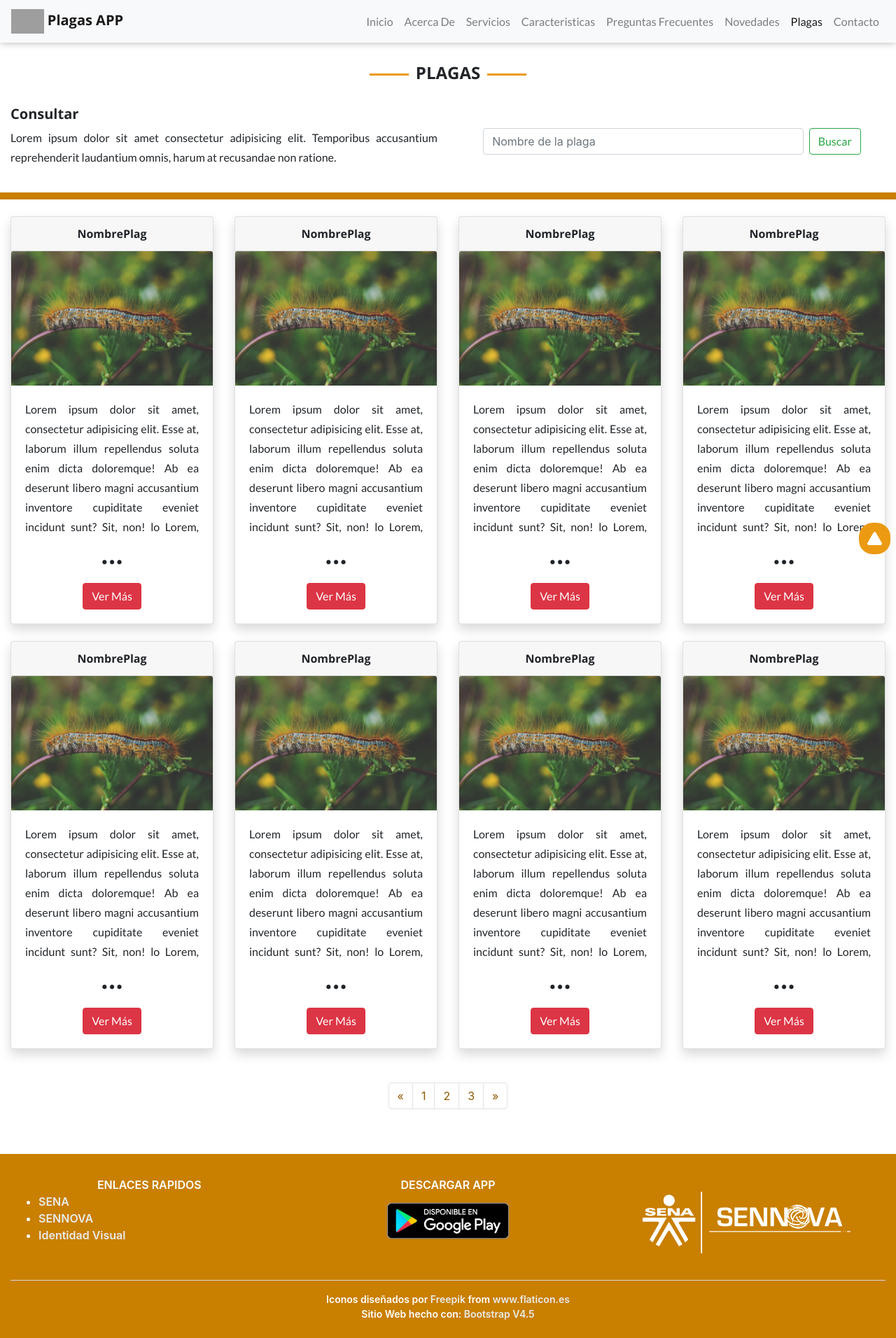
After one commit to michaelsandino/Sitio_web_Plagas, a PHP site: page /plagas/index.html in a window 1280 px wide. The commit adds this page. Shown: the whole page at 70% size. Run offline with PHP 8.4, Linux system fonts and the light colour scheme; grey boxes are pictures that could not be loaded.

Commit message:
Arreglos en modulo de plagas

```diff
--- a/contacto/index.html
+++ b/contacto/index.html
@@ -10,7 +10,7 @@
     <meta name="description" content="Aplicación para la detección de plagas en cultivos, Desarrollado por SENNOVA.">
 
     <meta name="og:title" content="Plagas APP - Contacto">
-    <meta name="og:description" content="Aplicación para la detección de plagas en cultivos, Desarrollado por SENNOVA.">
+    <meta name="og:description" content="Si tiene alguna duda puede comunicarse con nosotros llenando el formulario o utilizando la Información de contacto.">
     <meta name="og:type" content="website">
     <meta name="og:url" content="https://michaelsandino.github.io/Sitio_web_Plagas/contacto">
     <meta name="og:image" content="../img/logo.jpg">
--- a/css/style.css
+++ b/css/style.css
@@ -197,6 +197,14 @@ footer .col-6{
     margin:0 auto;
 }
 
+footer a{
+    color: #e9ebeb;
+}
+
+footer a:hover{
+    color: #e9ebeb;
+}
+
 /* Boton de subir */
 .go-up{
     border-radius: 20px;
@@ -211,14 +219,6 @@ footer .col-6{
 .arrow{
     padding: 12px;
     width: 45px;
-}
-
-footer a{
-    color: #e9ebeb;
-}
-
-footer a:hover{
-    color: #e9ebeb;
 }
 
 /* .icon-social-media{
--- a/identidad_visual/index.html
+++ b/identidad_visual/index.html
@@ -7,10 +7,10 @@
 
     <!-- Meta Tags -->
     <meta name="title" content="Plagas APP">
-    <meta name="description" content="Identidad visual de la Aplicación Plagas, Desarrollado por SENNOVA.">
+    <meta name="description" content="Aplicación para la detección de plagas en cultivos, Desarrollado por SENNOVA.">
 
     <meta name="og:title" content="Plagas APP - Identidad Visual">
-    <meta name="og:description" content="Identidad visual de la Aplicación Plagas, Desarrollado por SENNOVA.">
+    <meta name="og:description" content="Identidad visual de la Aplicación Plagas.">
     <meta name="og:type" content="website">
     <meta name="og:url" content="https://michaelsandino.github.io/Sitio_web_Plagas/identidad_visual/">
     <meta name="og:image" content="../img/logo.jpg">
--- /dev/null
+++ b/plagas/index.html
@@ -0,0 +1,299 @@
+<!DOCTYPE html>
+<html lang="es">
+
+<head>
+    <meta charset="UTF-8" />
+    <meta name="viewport" content="width=device-width, initial-scale=1, shrink-to-fit=no">
+
+    <!-- Meta Tags -->
+    <meta name="title" content="Plagas APP">
+    <meta name="description" content="Aplicación para la detección de plagas en cultivos, Desarrollado por SENNOVA.">
+
+    <meta name="og:title" content="Plagas APP - Plagas">
+    <meta name="og:description" content="Consulta las plagas registras en la Aplicación.">
+    <meta name="og:type" content="website">
+    <meta name="og:url" content="https://michaelsandino.github.io/Sitio_web_Plagas/plagas">
+    <meta name="og:image" content="../img/logo.jpg">
+    <meta name="og:site_name" content="Plagas APP - Detector de plagas">
+
+    <!-- Tipografia -->
+    <link href="https://fonts.googleapis.com/css2?family=Lato:ital,wght@0,400;0,700;1,400&family=Open+Sans:wght@700&display=swap" rel="stylesheet" />
+
+    <!-- Bootstrap -->
+    <link rel="stylesheet" href="../css/style.css" />
+    <link rel="stylesheet" href="../css/bootstrap.css" />
+
+    <!-- Icono -->
+    <link rel="icon" type="image/svg" href="../img/logo.svg">
+
+    <title>Plagas</title>
+</head>
+
+<body>
+
+    <!-- Menu -->
+    <header class="container-fluit fixed-top">
+        <nav class="navbar navbar-expand-lg navbar-light bg-light">
+            <a class="navbar-brand subtitle" href="#">
+                <img src="../img/logo.svg" height="35px" alt="Logo" loading="lazy">
+                Plagas APP</a>
+            <button class="navbar-toggler" type="button" data-toggle="collapse" data-target="#menu" aria-controls="navbarSupportedContent" aria-expanded="false" aria-label="Toggle navigation">
+                <span class="navbar-toggler-icon"></span>
+            </button>
+            <div class="collapse navbar-collapse justify-content-end" id="menu" data-toggle="collapse" data-target="#menu.show">
+                <div class="navbar-nav">
+                    <a class="nav-link" href="../">Inicio</a>
+                    <a class="nav-link" href="../#acerca_de">Acerca De</a>
+                    <a class="nav-link" href="../#servicios">Servicios</a>
+                    <a class="nav-link" href="../#caracteristicas">Caracteristicas</a>
+                    <a class="nav-link" href="../#preguntas_frecuentes">Preguntas Frecuentes</a>
+
+                    <a class="nav-link " href="../novedades">Novedades</a>
+                    <a class="nav-link active" href="#">Plagas</a>
+                    <a class="nav-link " href="../contacto">Contacto</a>
+                </div>
+            </div>
+        </nav>
+    </header>
+
+    <!-- BUSCADOR Y MENSAJE -->
+    <div class="container-fluid">
+
+        <section class="row">
+
+            <!-- Titulo y subtitulo -->
+            <div class="col-12">
+                <h2 class="text-center h4 title pb-4">Plagas</h2>
+                <h3 class="h5 subtitle">Consultar</h3>
+            </div>
+            <!-- Mensaje -->
+            <div class="col-12 col-lg-6 pb-3">
+                <p class="text mb-0">Lorem ipsum dolor sit amet consectetur adipisicing elit. Temporibus accusantium reprehenderit laudantium omnis, harum at recusandae non ratione.</p>
+            </div>
+            <!-- Buscardor -->
+            <div class="col-12 col-lg-6">
+                <form class="form-inline justify-content-center">
+                    <input class="form-control mr-sm-2 w-75" type="search" placeholder="Nombre de la plaga" aria-label="Search">
+                    <button class="btn btn-outline-success my-2 my-sm-0 text" type="submit">Buscar</button>
+                </form>
+            </div>
+
+         <div class="line"></div>
+        </section>
+
+
+        <!-- RESULTADOS DE PLAGAS -->
+        <section class="row">
+
+            <article class="col-10 col-sm-6 col-md-4 col-lg-3 mt-4 mx-auto">
+                <!-- PLAGAS -->
+                <div class="card text-center shadow" style="width: 100%;">
+                    <!-- Titulo -->
+                    <div class="card-header subtitle">NombrePlag</div>
+                    <!-- Imagen -->
+                    <img src="../img/plaga.jpg" class="card-img-top" alt="plaga">
+                    <div class="card-body">
+                    <!-- Texto -->
+                    <p class="card-text text plague-text">Lorem ipsum dolor sit amet, consectetur adipisicing elit. Esse at, laborum illum repellendus soluta enim dicta doloremque! Ab ea deserunt libero magni accusantium inventore cupiditate eveniet incidunt sunt? Sit, non! lo Lorem, ipsum dolor sit amet consectetur adipisicing elit. Dolorum possimus ipsam at repellendus repellat, pariatur ea, explicabo odit itaque vitae delectus repudiandae quasi, corrupti eum incidunt labore laborum placeat similique.</p>
+                    <p class="ellipsis text">...</p>
+                    <!-- Boton -->
+                    <a href="ver_mas/" class="btn btn-danger text">Ver Más</a>
+                    </div>
+                </div>
+            </article>
+
+            <article class="col-10 col-sm-6 col-md-4 col-lg-3 mt-4 mx-auto">
+                <!-- PLAGAS -->
+                <div class="card text-center shadow" style="width: 100%;">
+                    <!-- Titulo -->
+                    <div class="card-header subtitle">NombrePlag</div>
+                    <!-- Imagen -->
+                    <img src="../img/plaga.jpg" class="card-img-top" alt="plaga">
+                    <div class="card-body">
+                    <!-- Texto -->
+                    <p class="card-text text plague-text">Lorem ipsum dolor sit amet, consectetur adipisicing elit. Esse at, laborum illum repellendus soluta enim dicta doloremque! Ab ea deserunt libero magni accusantium inventore cupiditate eveniet incidunt sunt? Sit, non! lo Lorem, ipsum dolor sit amet consectetur adipisicing elit. Dolorum possimus ipsam at repellendus repellat, pariatur ea, explicabo odit itaque vitae delectus repudiandae quasi, corrupti eum incidunt labore laborum placeat similique.</p>
+                    <p class="ellipsis text">...</p>
+                    <!-- Boton -->
+                    <a href="ver_mas/" class="btn btn-danger text">Ver Más</a>
+                    </div>
+                </div>
+            </article>
+
+            <article class="col-10 col-sm-6 col-md-4 col-lg-3 mt-4 mx-auto">
+                <!-- PLAGAS -->
+                <div class="card text-center shadow" style="width: 100%;">
+                    <!-- Titulo -->
+                    <div class="card-header subtitle">NombrePlag</div>
+                    <!-- Imagen -->
+                    <img src="../img/plaga.jpg" class="card-img-top" alt="plaga">
+                    <div class="card-body">
+                    <!-- Texto -->
+                    <p class="card-text text plague-text">Lorem ipsum dolor sit amet, consectetur adipisicing elit. Esse at, laborum illum repellendus soluta enim dicta doloremque! Ab ea deserunt libero magni accusantium inventore cupiditate eveniet incidunt sunt? Sit, non! lo Lorem, ipsum dolor sit amet consectetur adipisicing elit. Dolorum possimus ipsam at repellendus repellat, pariatur ea, explicabo odit itaque vitae delectus repudiandae quasi, corrupti eum incidunt labore laborum placeat similique.</p>
+                    <p class="ellipsis text">...</p>
+                    <!-- Boton -->
+                    <a href="ver_mas/" class="btn btn-danger text">Ver Más</a>
+                    </div>
+                </div>
+            </article>
+
+            <article class="col-10 col-sm-6 col-md-4 col-lg-3 mt-4 mx-auto">
+                <!-- PLAGAS -->
+                <div class="card text-center shadow" style="width: 100%;">
+                    <!-- Titulo -->
+                    <div class="card-header subtitle">NombrePlag</div>
+                    <!-- Imagen -->
+                    <img src="../img/plaga.jpg" class="card-img-top" alt="plaga">
+                    <div class="card-body">
+                    <!-- Texto -->
+                    <p class="card-text text plague-text">Lorem ipsum dolor sit amet, consectetur adipisicing elit. Esse at, laborum illum repellendus soluta enim dicta doloremque! Ab ea deserunt libero magni accusantium inventore cupiditate eveniet incidunt sunt? Sit, non! lo Lorem, ipsum dolor sit amet consectetur adipisicing elit. Dolorum possimus ipsam at repellendus repellat, pariatur ea, explicabo odit itaque vitae delectus repudiandae quasi, corrupti eum incidunt labore laborum placeat similique.</p>
+                    <p class="ellipsis text">...</p>
+                    <!-- Boton -->
+                    <a href="ver_mas/" class="btn btn-danger text">Ver Más</a>
+                    </div>
+                </div>
+            </article>
+
+            <article class="col-10 col-sm-6 col-md-4 col-lg-3 mt-4 mx-auto">
+                <!-- PLAGAS -->
+                <div class="card text-center shadow" style="width: 100%;">
+                    <!-- Titulo -->
+                    <div class="card-header subtitle">NombrePlag</div>
+                    <!-- Imagen -->
+                    <img src="../img/plaga.jpg" class="card-img-top" alt="plaga">
+                    <div class="card-body">
+                    <!-- Texto -->
+                    <p class="card-text text plague-text">Lorem ipsum dolor sit amet, consectetur adipisicing elit. Esse at, laborum illum repellendus soluta enim dicta doloremque! Ab ea deserunt libero magni accusantium inventore cupiditate eveniet incidunt sunt? Sit, non! lo Lorem, ipsum dolor sit amet consectetur adipisicing elit. Dolorum possimus ipsam at repellendus repellat, pariatur ea, explicabo odit itaque vitae delectus repudiandae quasi, corrupti eum incidunt labore laborum placeat similique.</p>
+                    <p class="ellipsis text">...</p>
+                    <!-- Boton -->
+                    <a href="ver_mas/" class="btn btn-danger text">Ver Más</a>
+                    </div>
+                </div>
+            </article>
+
+            <article class="col-10 col-sm-6 col-md-4 col-lg-3 mt-4 mx-auto">
+                <!-- PLAGAS -->
+                <div class="card text-center shadow" style="width: 100%;">
+                    <!-- Titulo -->
+                    <div class="card-header subtitle">NombrePlag</div>
+                    <!-- Imagen -->
+                    <img src="../img/plaga.jpg" class="card-img-top" alt="plaga">
+                    <div class="card-body">
+                    <!-- Texto -->
+                    <p class="card-text text plague-text">Lorem ipsum dolor sit amet, consectetur adipisicing elit. Esse at, laborum illum repellendus soluta enim dicta doloremque! Ab ea deserunt libero magni accusantium inventore cupiditate eveniet incidunt sunt? Sit, non! lo Lorem, ipsum dolor sit amet consectetur adipisicing elit. Dolorum possimus ipsam at repellendus repellat, pariatur ea, explicabo odit itaque vitae delectus repudiandae quasi, corrupti eum incidunt labore laborum placeat similique.</p>
+                    <p class="ellipsis text">...</p>
+                    <!-- Boton -->
+                    <a href="ver_mas/" class="btn btn-danger text">Ver Más</a>
+                    </div>
+                </div>
+            </article>
+
+            <article class="col-10 col-sm-6 col-md-4 col-lg-3 mt-4 mx-auto">
+                <!-- PLAGAS -->
+                <div class="card text-center shadow" style="width: 100%;">
+                    <!-- Titulo -->
+                    <div class="card-header subtitle">NombrePlag</div>
+                    <!-- Imagen -->
+                    <img src="../img/plaga.jpg" class="card-img-top" alt="plaga">
+                    <div class="card-body">
+                    <!-- Texto -->
+                    <p class="card-text text plague-text">Lorem ipsum dolor sit amet, consectetur adipisicing elit. Esse at, laborum illum repellendus soluta enim dicta doloremque! Ab ea deserunt libero magni accusantium inventore cupiditate eveniet incidunt sunt? Sit, non! lo Lorem, ipsum dolor sit amet consectetur adipisicing elit. Dolorum possimus ipsam at repellendus repellat, pariatur ea, explicabo odit itaque vitae delectus repudiandae quasi, corrupti eum incidunt labore laborum placeat similique.</p>
+                    <p class="ellipsis text">...</p>
+                    <!-- Boton -->
+                    <a href="ver_mas/" class="btn btn-danger text">Ver Más</a>
+                    </div>
+                </div>
+            </article>
+
+            <article class="col-10 col-sm-6 col-md-4 col-lg-3 mt-4 mx-auto">
+                <!-- PLAGAS -->
+                <div class="card text-center shadow" style="width: 100%;">
+                    <!-- Titulo -->
+                    <div class="card-header subtitle">NombrePlag</div>
+                    <!-- Imagen -->
+                    <img src="../img/plaga.jpg" class="card-img-top" alt="plaga">
+                    <div class="card-body">
+                    <!-- Texto -->
+                    <p class="card-text text plague-text">Lorem ipsum dolor sit amet, consectetur adipisicing elit. Esse at, laborum illum repellendus soluta enim dicta doloremque! Ab ea deserunt libero magni accusantium inventore cupiditate eveniet incidunt sunt? Sit, non! lo Lorem, ipsum dolor sit amet consectetur adipisicing elit. Dolorum possimus ipsam at repellendus repellat, pariatur ea, explicabo odit itaque vitae delectus repudiandae quasi, corrupti eum incidunt labore laborum placeat similique.</p>
+                    <p class="ellipsis text">...</p>
+                    <!-- Boton -->
+                    <a href="ver_mas/" class="btn btn-danger text">Ver Más</a>
+                    </div>
+                </div>
+            </article>
+
+
+        </section>
+
+        <!-- PAGINACIÓN -->
+        <section class="row">
+            <div class="col-auto mx-auto mt-5">
+
+                <ul class="pagination">
+                    <li class="page-item">
+                    <a class="page-link" href="#" aria-label="Previous">
+                        <span aria-hidden="true">&laquo;</span>
+                    </a>
+                    </li>
+                    <li class="page-item"><a class="page-link" href="#">1</a></li>
+                    <li class="page-item"><a class="page-link" href="#">2</a></li>
+                    <li class="page-item"><a class="page-link" href="#">3</a></li>
+                    <li class="page-item">
+                    <a class="page-link" href="#" aria-label="Next">
+                        <span aria-hidden="true">&raquo;</span>
+                    </a>
+                    </li>
+                </ul>
+
+            </div>
+        </section>
+
+    </div>
+
+
+    <!-- FOOTER - PIE DE PAGINA -->
+    <footer class="container-fluid align-self-end text-white mt-5 text-center">
+        <div class="row">
+
+            <div class="col-6 col-md-6 col-xl-4">
+                ENLACES RAPIDOS
+               <ul class="text-left">
+                   <li><a href="https://www.sena.edu.co/es-co/Paginas/default.aspx" target="_blank" >SENA</a></li>
+                   <li><a href="https://www.sena.edu.co/es-co/formacion/Paginas/tecnologia-innovacion.aspx" target="_blank">SENNOVA</a></li>
+                   <li><a href="../identidad_visual">Identidad Visual</a></li>
+               </ul>
+            </div>
+
+            <div class="col-12 col-md-6 col-xl-4">
+                DESCARGAR APP
+                <a href="#" class=""><img src="../img/google-play.png" alt="Insignia_Google-Play" class="download-app"></a>
+            </div>
+
+            <div class="col-8 col-md-6 col-xl-4 mx-auto">
+                <img src="../img/sena_sennova-white.svg" alt="logo_Sena&Sennova" class="w-75 center-img">
+            </div>
+
+
+            <div class="col-12">
+                <hr class="bg-gray">
+                <!-- REDES SOCIALES -->
+                <!-- <a href="#" class=""><img src="icons/planeta.svg" alt="#" class="icon-social-media "></a>
+                <a href="#" class=""><img src="icons/planeta.svg" alt="#" class="icon-social-media "></a>
+                <a href="#" class=""><img src="icons/planeta.svg" alt="#" class="icon-social-media "></a> -->
+                <p class="attributions">
+                    Iconos diseñados por <a href="https://www.flaticon.es/autores/freepik" title="Freepik">Freepik</a> from <a href="https://www.flaticon.es/" title="Flaticon">www.flaticon.es</a>
+                    <br>Sitio Web hecho con: <a href="https://getbootstrap.com/"  target="_blank">Bootstrap V4.5</a>
+                </p>
+            </div>
+
+        </div>
+    </footer>
+
+    <a href="#" class="go-up"> <img src="../icons/flecha-boton.svg" alt="flecha_boton" class="arrow white-icon"> </a>
+
+    <!-- Bootstrap -->
+    <script src="../js/jquery-3.5.1.slim.min.js"></script>
+    <script src="../js/popper.min.js"></script>
+    <script src="../js/bootstrap.min.js"></script>
+</body>
+
+</html>
```
Also changed, not shown: novedades/index.html (+5 -5 lines), plagas/codigo_plagas.html (deleted, +0 -16 lines), plagas/index.php (deleted, +0 -179 lines), plagas/ver_mas/index.html (added, +150 -0 lines).
